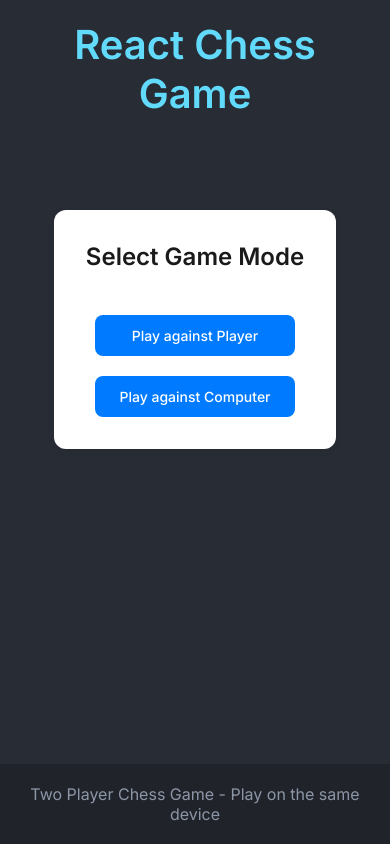
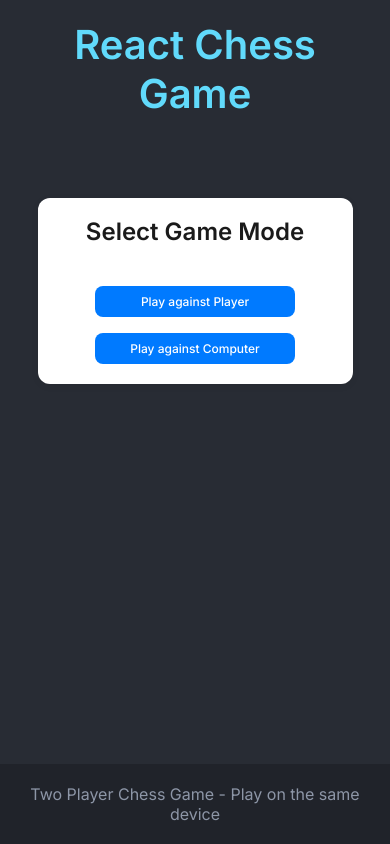
Before and after one commit to kingshukkundu/React_Chess, a React (Create React App) app: page / in a window 390 px wide. Built offline with nearby package versions, Linux system fonts and the light colour scheme.

Commit message:
Add responsive design for mobile devices

```diff
--- a/src/components/ChessGame.css
+++ b/src/components/ChessGame.css
@@ -27,9 +27,10 @@ body {
   display: flex;
   flex-direction: column;
   align-items: center;
-  padding: 32px;
+  padding: clamp(16px, 5vw, 32px);
   max-width: 800px;
-  margin: 32px auto;
+  width: 100%;
+  margin: clamp(16px, 5vw, 32px) auto;
   background: #FFFFFF;
   border-radius: var(--border-radius);
   box-shadow: var(--shadow);
@@ -37,14 +38,15 @@ body {
 
 .game-controls {
   display: flex;
-  gap: 20px;
-  margin-bottom: 30px;
+  gap: clamp(8px, 3vw, 20px);
+  margin-bottom: clamp(16px, 5vw, 30px);
   justify-content: center;
+  flex-wrap: wrap;
 }
 
 .game-controls button {
-  padding: 12px 24px;
-  font-size: 14px;
+  padding: clamp(8px, 2vw, 12px) clamp(16px, 4vw, 24px);
+  font-size: clamp(12px, 3vw, 14px);
   cursor: pointer;
   background-color: var(--secondary-color);
   color: white;
@@ -99,10 +101,11 @@ body {
     flex-direction: column;
     align-items: center;
     justify-content: center;
-    gap: 20px;
-    margin: 32px auto;
-    padding: 32px;
+    gap: clamp(16px, 4vw, 20px);
+    margin: clamp(16px, 5vw, 32px) auto;
+    padding: clamp(16px, 5vw, 32px);
     max-width: 400px;
+    width: 90%;
     background: #FFFFFF;
     border-radius: var(--border-radius);
     box-shadow: var(--shadow);
@@ -116,8 +119,8 @@ body {
 }
 
 .game-mode-selection button {
-    padding: 12px 24px;
-    font-size: 14px;
+    padding: clamp(8px, 2vw, 12px) clamp(16px, 4vw, 24px);
+    font-size: clamp(12px, 3vw, 14px);
     cursor: pointer;
     background-color: var(--secondary-color);
     color: white;
@@ -158,9 +161,14 @@ body {
   display: flex;
 }
 
+.chess-board {
+  width: min(100%, 480px);
+  aspect-ratio: 1;
+}
+
 .square {
-  width: 60px;
-  height: 60px;
+  width: calc(min(100vw, 480px) / 8);
+  height: calc(min(100vw, 480px) / 8);
   display: flex;
   justify-content: center;
   align-items: center;
@@ -171,8 +179,8 @@ body {
 
 .valid-move-indicator {
   position: absolute;
-  width: 16px;
-  height: 16px;
+  width: clamp(12px, 3vw, 16px);
+  height: clamp(12px, 3vw, 16px);
   border-radius: 50%;
   background-color: rgba(0, 122, 255, 0.3);
   pointer-events: none;
@@ -227,7 +235,7 @@ body {
 }
 
 .piece {
-  font-size: 40px;
+  font-size: clamp(24px, 5vw, 40px);
   user-select: none;
   transition: transform 0.2s ease;
 }
@@ -266,8 +274,8 @@ body {
 }
 
 .promotion-piece {
-  width: 60px;
-  height: 60px;
+  width: clamp(40px, 8vw, 60px);
+  height: clamp(40px, 8vw, 60px);
   display: flex;
   justify-content: center;
   align-items: center;
```
